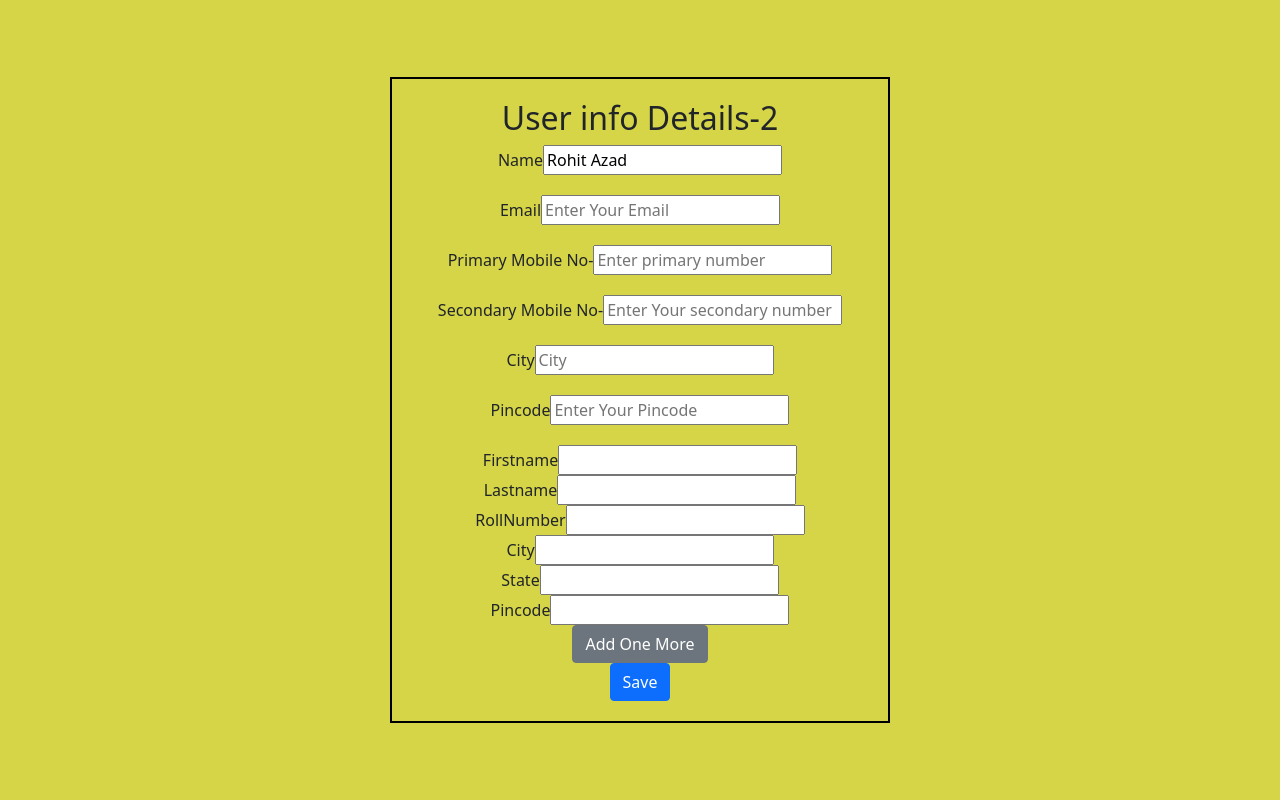
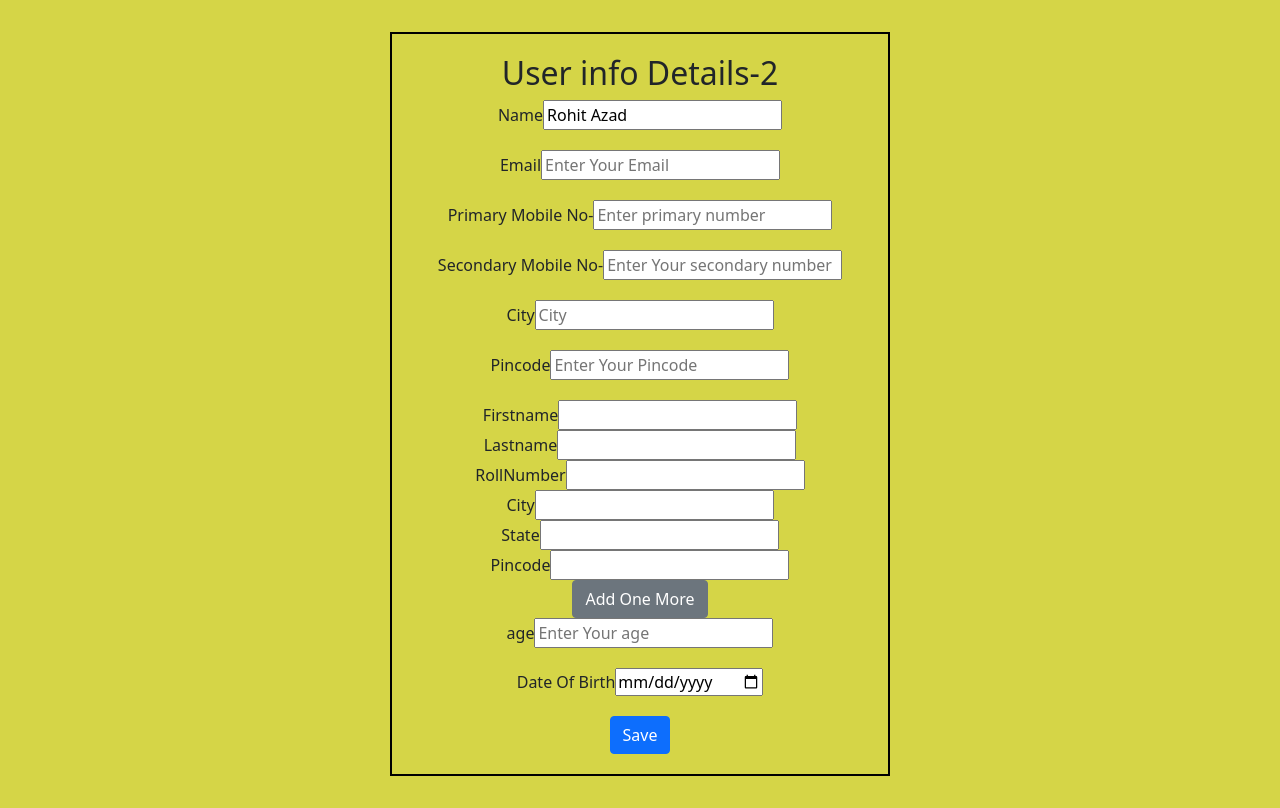
Before and after one commit to sharmasuper/EntityProjectCRUD, a React (Vite) app: page / in a window 1280 px wide. Built offline with nearby package versions, Linux system fonts and the light colour scheme.

Commit message:
MiniMaxDate Features Method

```diff
--- a/src/Components/Students/UserInfoValidation.jsx
+++ b/src/Components/Students/UserInfoValidation.jsx
@@ -24,7 +24,9 @@ function UserInfoValidation({ data }) {
             state: "",
             pincode: ""
           }
-        ]
+        ],
+       age : 0,
+       dataOfBirth : new Date()
       }]
     }
   })
@@ -49,6 +51,15 @@ function UserInfoValidation({ data }) {
           <div className='fromGroup'>
             <label>Name</label>
             <input type='text' {...register('name', {
+                minLength :{
+                     value : 4,
+                     message : 'Please fill 4 length caracter'
+                },
+                minLength :{
+                    value : 40,
+                    message : 'limit exeed'
+               }
+                ,
               required: {
                 value: true,
                 message: "please fill your good name"
@@ -151,7 +162,47 @@ function UserInfoValidation({ data }) {
               </div>
             ))}
             <button className='btn btn-secondary' onClick={() => append({ firstname: "", LastName: "", RollNumber: "", address: [{ state: "", city: "", pincode: "" }] })}>Add One More</button>
+
+            <div className='fromGroup'>
+            <label>age</label>
+            <input type='number' {...register('age', {
+                valueAsNumber:true,
+                min : {
+                    value : 3,
+                    message : 'please fill age more then 3'
+                   },
+                   max:{
+
+                        value : 100,
+                        message : 'you can not fill this form overage'
+
+                   },
+              required: {
+                value: true,
+                message: "please fill your good age"
+              }
+
+            })} placeholder='Enter Your age' />
+            <p className='error' style={{ color: "red" }}>{errors.age?.message}</p>
           </div>
+
+          <div className='fromGroup'>
+            <label>Date Of Birth</label>
+            <input type='date' {...register('dataOfBirth', {
+                valueAsDate:true,
+
+              required: {
+                value: true,
+                message: "please fill your good dataOfBirth"
+              }
+
+            })} placeholder='Enter Your dataOfBirth' />
+            <p className='error' style={{ color: "red" }}>{errors.dataOfBirth?.message}</p>
+          </div>
+
+
+          </div>
+
           <button className='btn btn-primary'>Save</button>
         </form>
         <DevTool control={control} />
```
